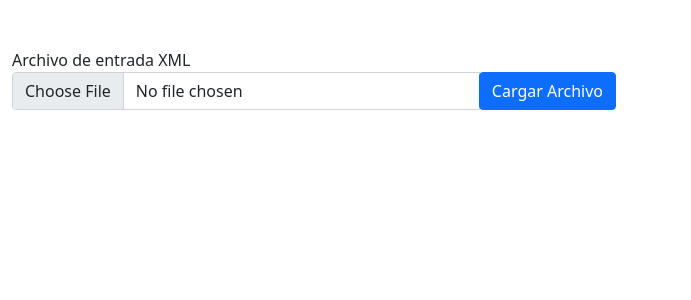
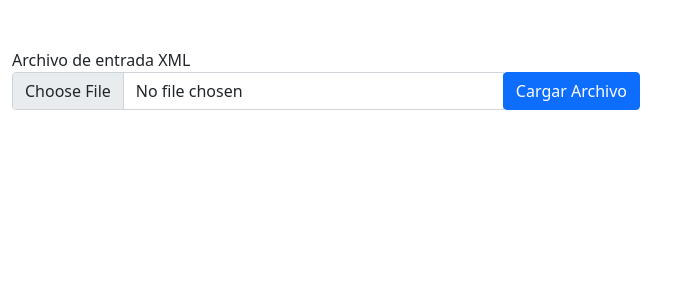
Before and after one commit to Willy502/IPC2_Proyecto3_201602734, a Django app: page / in a window 1280 px wide. Shown: the part 90-390 px from the top of the page, without its empty margins (0-691 px from the left). Run offline with Django 3.2, Linux system fonts and the light colour scheme; data that the repository does not hold is empty; some libraries are stand-ins or nearby versions.

Commit message:
Documentation and fix interface

```diff
--- a/sat/frontend/templates/home.html
+++ b/sat/frontend/templates/home.html
@@ -2,7 +2,7 @@
 
 {% block content %}
 
-<div class="row">
+<div class="container">
     <div class="col-6 mt-5 mb-3">
         <form action="loaded" method="POST" enctype="multipart/form-data">
             {% csrf_token %}
@@ -16,10 +16,6 @@
                   </div>
             </div>
         </form>
-    </div>
-
-    <div class="container col-6 mt-5 mb-3">
-        <br>
         {% if entrada %}
         <form action="download" method="POST">
             {% csrf_token %}
--- a/sat/frontend/templates/iva_graphics.html
+++ b/sat/frontend/templates/iva_graphics.html
@@ -1,5 +1,5 @@
 {% extends "base.html" %} {% block content %}
-<div class="col-8 mt-5">
+<div class="container col-8 mt-5">
   <form action="iva_graphics" method="POST">
     {% csrf_token %}
     <div class="col-6">
@@ -18,9 +18,6 @@
       </div>
     </div>
   </form>
-</div>
-<div class="col-4 mt-5">
-  <br>
   {% if graph %}
   <form action="download" method="POST">
       {% csrf_token %}
```
Also changed, not shown: 1 other file.
